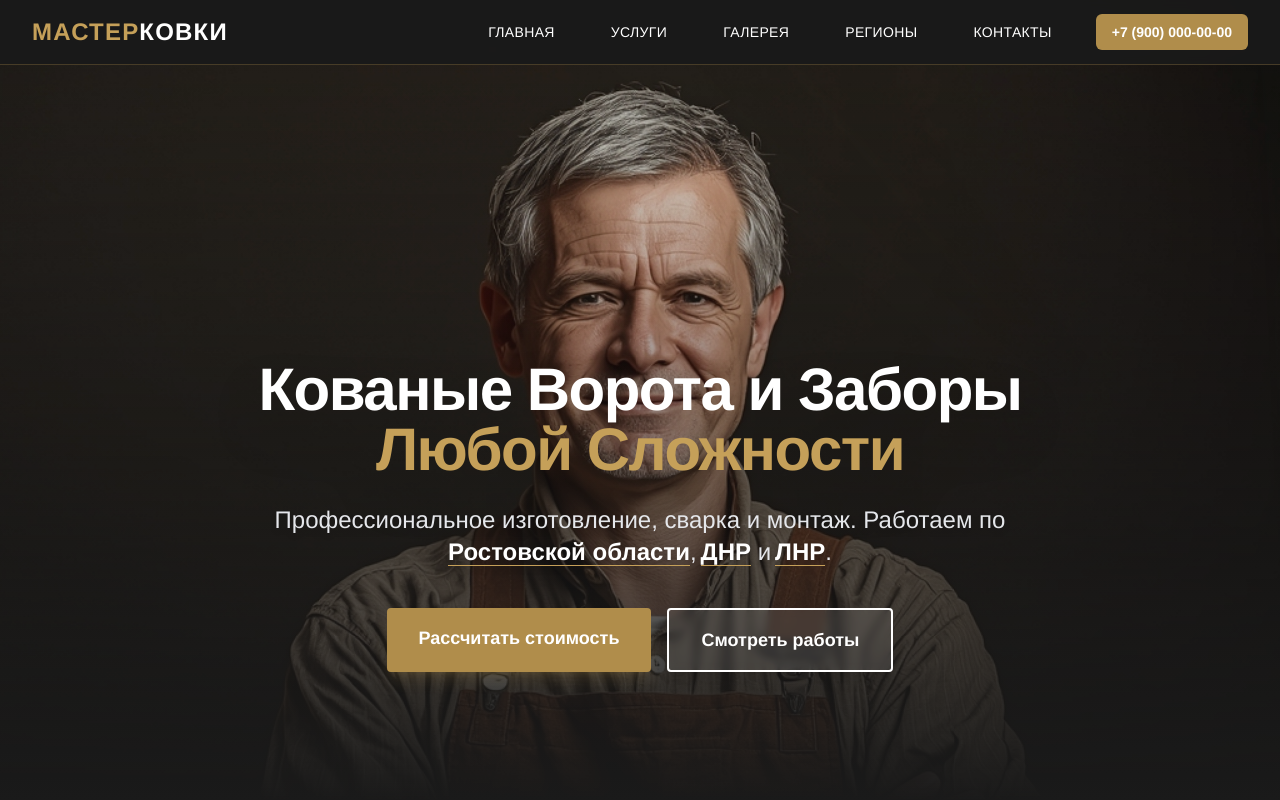
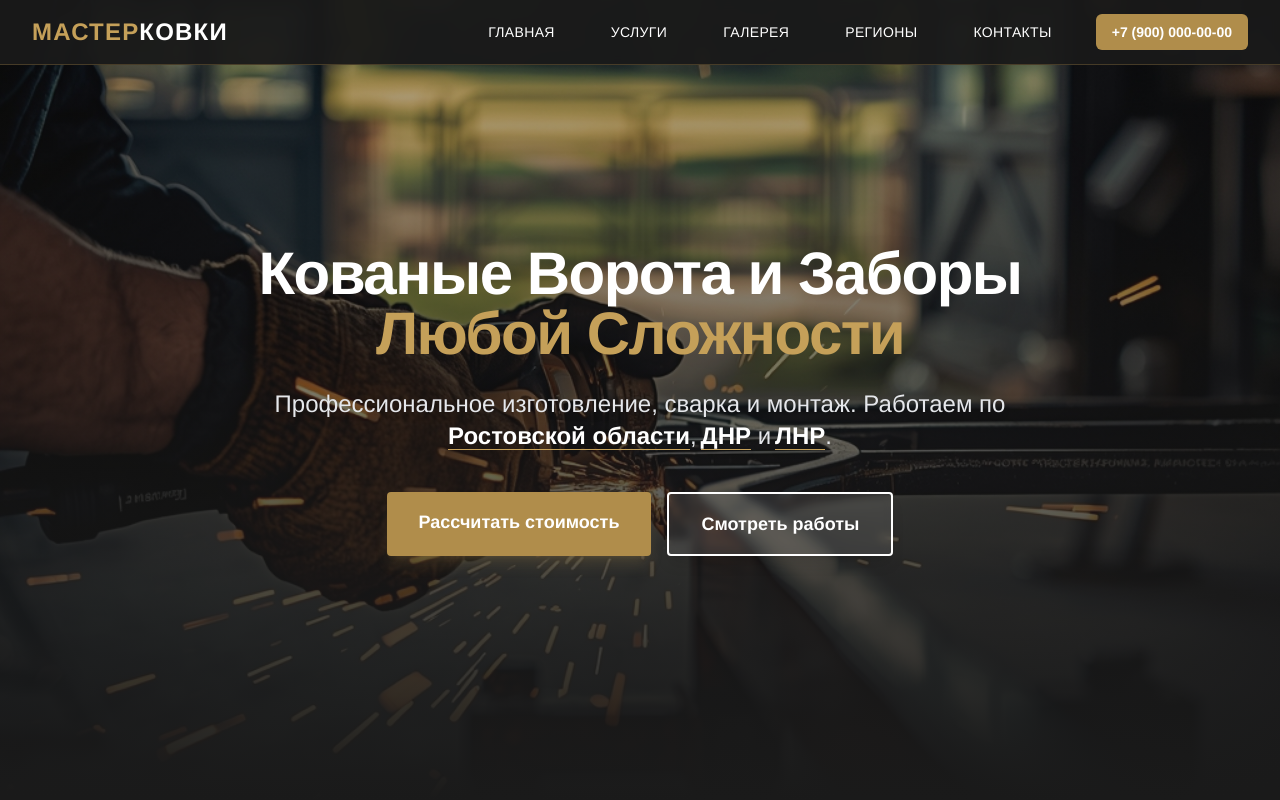
Before and after one commit to ksasha79/KovkaMaster, a React (Vite) app: page / in a window 1280 px wide. Shown: the top 800 px of the page. Built offline with nearby package versions, Linux system fonts and the light colour scheme.

Commit message:
Update Hero.tsx

```diff
--- a/components/Hero.tsx
+++ b/components/Hero.tsx
@@ -1,50 +1,22 @@
-import React, { useState, useEffect } from 'react';
+import React from 'react';
 
 const Hero: React.FC = () => {
-  const [currentImageIndex, setCurrentImageIndex] = useState(0);
+  return (
+    <section id="hero" className="relative h-screen flex items-center justify-center overflow-hidden bg-metal-900">
 
-  // Список фоновых изображений (файлы должны лежать в public/images/)
-  const backgroundImages = [
-    '/images/master1.jpg',
-    '/images/master2.jpg'
-  ];
-
-  useEffect(() => {
-    // Меняем картинку каждые 6 секунд
-    const interval = setInterval(() => {
-      setCurrentImageIndex((prevIndex) => (prevIndex + 1) % backgroundImages.length);
-    }, 6000);
-
-    return () => clearInterval(interval);
-  }, []);
-
-  return (
-    // Изменено: items-center -> items-end и добавлен pb-24/pb-32, чтобы опустить текст вниз
-    <section id="hero" className="relative h-screen flex items-end justify-center pb-24 md:pb-32 overflow-hidden bg-metal-900">
-
-      {/* Background Slideshow */}
+      {/* Background Image */}
       <div className="absolute inset-0 z-0">
-        {backgroundImages.map((image, index) => (
-          <div
-            key={image}
-            className={`absolute inset-0 w-full h-full transition-opacity duration-1000 ease-in-out ${
-              index === currentImageIndex ? 'opacity-100' : 'opacity-0'
-            }`}
-          >
         <img
-              src={image}
+          src="/images/logo.jpg"
           alt="Forged gates background"
-              // Изменено: добавлено object-top, чтобы фиксировать верх картинки (лицо)
-              className="w-full h-full object-cover object-top"
-              // Добавляем запасную картинку, если master1/2 еще не загружены
+          className="w-full h-full object-cover"
+          // Запасная картинка, если logo.jpg еще не загружен
           onError={(e) => {
             e.currentTarget.src = "https://images.unsplash.com/photo-1622372658604-0373df45f22e?q=80&w=1920&auto=format&fit=crop";
           }}
         />
-          </div>
-        ))}
-        {/* Dark Overlay - градиент усилен снизу, чтобы текст читался на любом фоне */}
-        <div className="absolute inset-0 bg-gradient-to-t from-metal-900 via-metal-900/40 to-transparent"></div>
+        {/* Dark Overlay for text readability */}
+        <div className="absolute inset-0 bg-gradient-to-t from-metal-900 via-metal-900/60 to-metal-900/30"></div>
       </div>
 
       {/* Content */}
```
Lines whose indentation alone changed are shown as unchanged.
